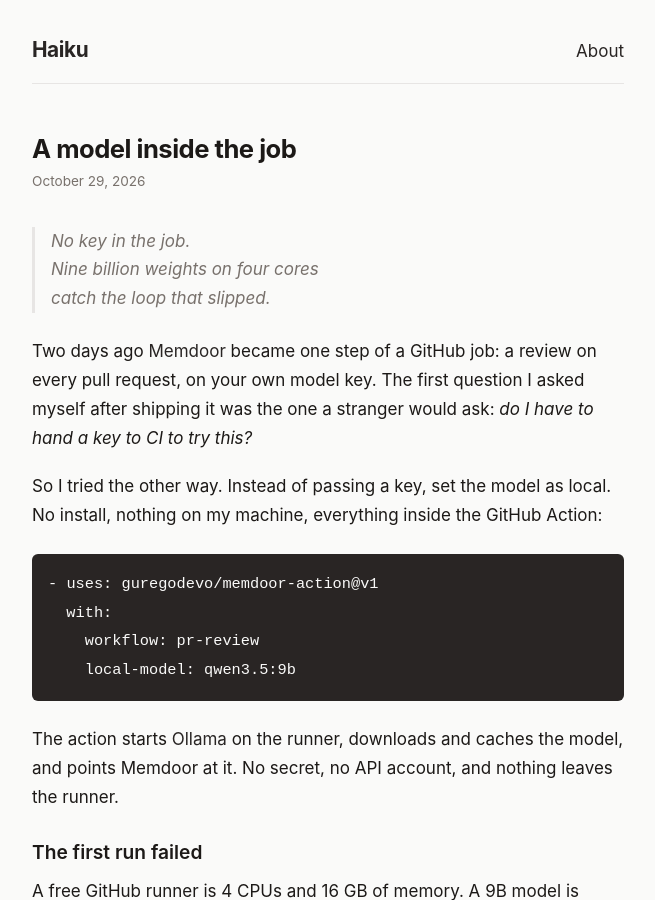
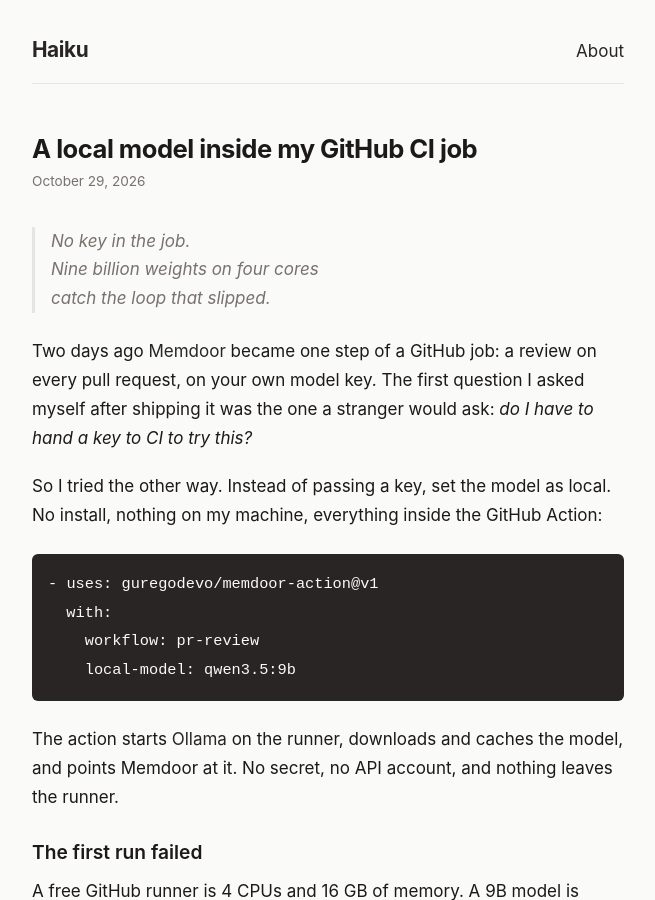
Before and after one commit to guregodevo/guregodevo.github.io, a Jekyll site: the page built from _posts/2026-10-29-a-model-inside-the-job.md, in a window 1280 px wide and 900 px high. Shown: the whole window, without its empty margins (312-967 px from the left). Built offline with Jekyll 4.4.1, drawn with Linux system fonts in a browser that asks for light colours.

Commit message:
Title: A local model inside my GitHub CI job

```diff
--- a/_posts/2026-10-29-a-model-inside-the-job.md
+++ b/_posts/2026-10-29-a-model-inside-the-job.md
@@ -1,6 +1,6 @@
 ---
 layout: post
-title: "A model inside the job"
+title: "A local model inside my GitHub CI job"
 date: 2026-10-29
 ---
 
```
